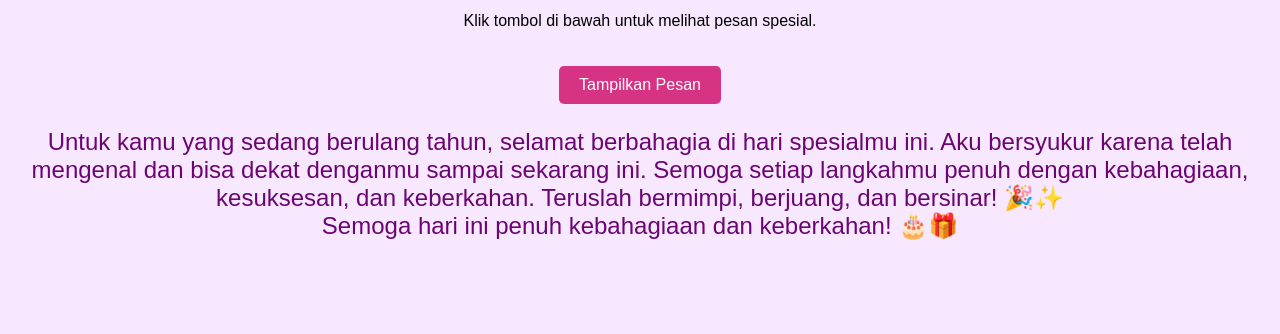
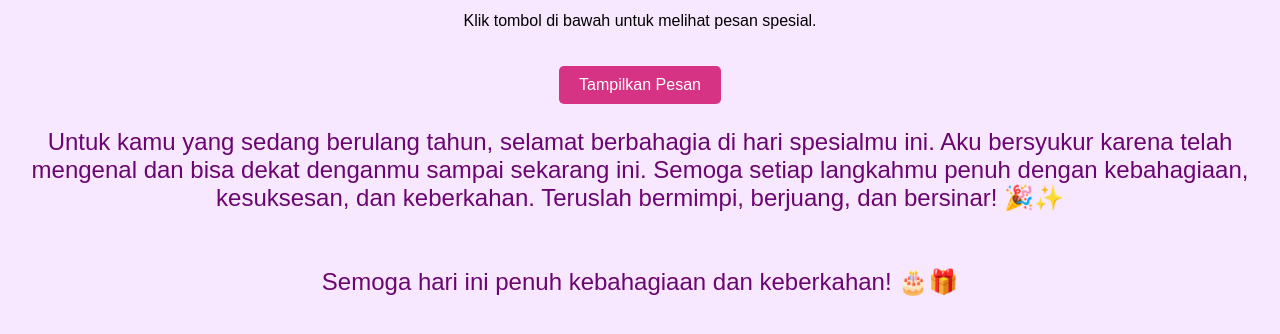
Before and after one commit to arianata123/happy, a plain HTML site: page index.html in a window 1280 px wide. Both pictures are taken after a click on the button "Tampilkan Pesan". Shown: the part 126-460 px from the top of the page. Drawn offline with Linux system fonts and the light colour scheme.

Commit message:
Update index.html

```diff
--- a/index.html
+++ b/index.html
@@ -44,7 +44,7 @@
         <h1>🎉 Selamat Ulang Tahun Helga Liora! 🎉</h1>
         <p>Klik tombol di bawah untuk melihat pesan spesial.</p>
         <button class="btn" onclick="showMessage()">Tampilkan Pesan</button>
-        <p id="message">Untuk kamu yang sedang berulang tahun, selamat berbahagia di hari spesialmu ini. Aku bersyukur karena telah mengenal dan bisa dekat denganmu sampai sekarang ini. Semoga setiap langkahmu penuh dengan kebahagiaan, kesuksesan, dan keberkahan. Teruslah bermimpi, berjuang, dan bersinar! 🎉✨ <br> Semoga hari ini penuh kebahagiaan dan keberkahan! 🎂🎁
+        <p id="message">Untuk kamu yang sedang berulang tahun, selamat berbahagia di hari spesialmu ini. Aku bersyukur karena telah mengenal dan bisa dekat denganmu sampai sekarang ini. Semoga setiap langkahmu penuh dengan kebahagiaan, kesuksesan, dan keberkahan. Teruslah bermimpi, berjuang, dan bersinar! 🎉✨ <br><br><br> Semoga hari ini penuh kebahagiaan dan keberkahan! 🎂🎁
         </p>
 
     </div>
```
